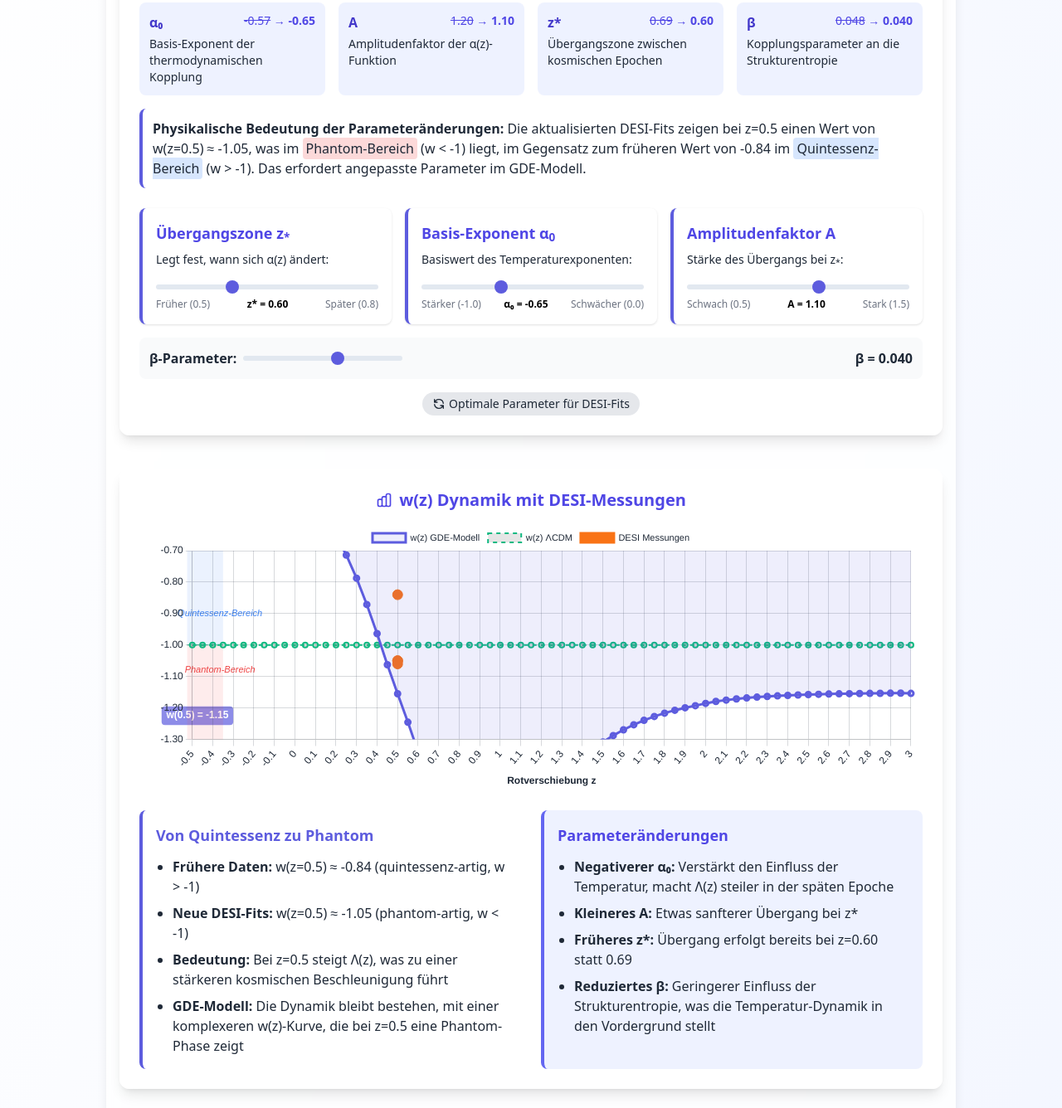
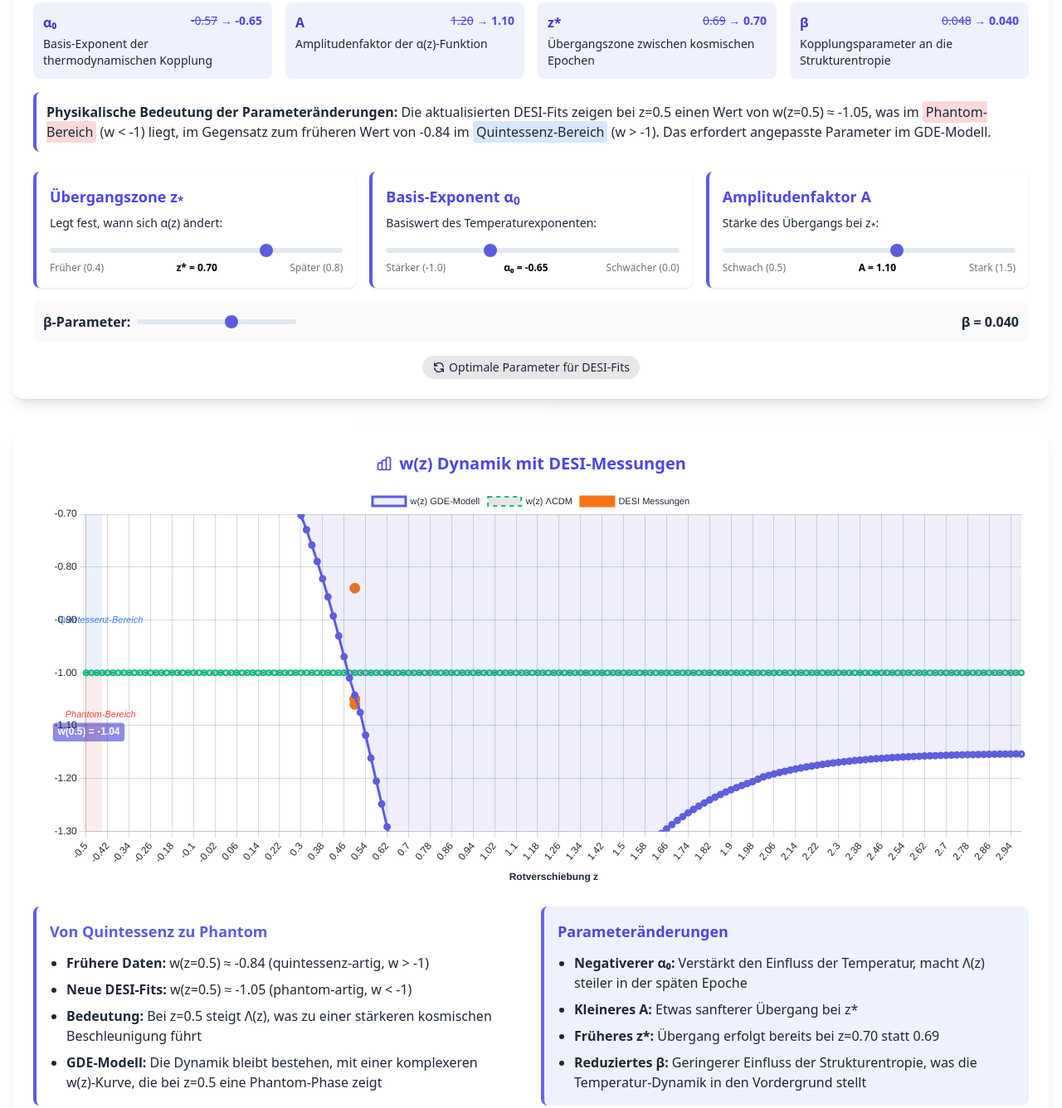
Before and after one commit to Zaha175/LAMBDATERMGDE, a plain HTML site: page index.html in a window 1280 px wide. Shown: the part 612-1948 px from the top of the page at 83% size. Drawn offline with nearby package versions, Linux system fonts and the light colour scheme.

Commit message:
Update index.html

```diff
--- a/index.html
+++ b/index.html
@@ -65,7 +65,7 @@
         }
         .chart-container {
             position: relative;
-            height: 40vh;
+            height: 60vh;
             width: 100%;
             margin-bottom: 1rem;
         }
@@ -142,7 +142,7 @@
 <body class="bg-gradient-to-br from-white to-lightAccent dark:from-gray-900 dark:to-darkAccent text-gray-800 dark:text-gray-100 transition-colors duration-200">
     <div id="loading-bar"></div>
 
-    <div class="container mx-auto px-4 py-8 max-w-5xl shadow-lg rounded-lg bg-white/80 dark:bg-gray-900/80 backdrop-blur-sm">
+    <div class="container mx-auto px-4 py-8 max-w-7xl shadow-lg rounded-lg bg-white/80 dark:bg-gray-900/80 backdrop-blur-sm">
         <header class="flex flex-col md:flex-row justify-between items-center mb-8 relative">
             <div class="absolute -top-8 left-0 right-0 h-2 bg-gradient-to-r from-accent1 via-accent2 to-accent3 rounded-full"></div>
             <div class="text-center md:text-left">
@@ -222,7 +222,7 @@
                     <div class="flex justify-between mb-1">
                         <h4 class="font-semibold text-indigo-700 dark:text-indigo-300">z*</h4>
                         <div class="text-sm text-indigo-600 dark:text-indigo-200">
-                            <span class="line-through">0.69</span> → <span class="font-bold">0.60</span>
+                            <span class="line-through">0.69</span> → <span class="font-bold">0.70</span>
                         </div>
                     </div>
                     <p class="text-sm">
@@ -259,10 +259,10 @@
                     <p class="text-sm mb-2">
                         Legt fest, wann sich α(z) ändert:
                     </p>
-                    <input type="range" id="z_star" min="0.5" max="0.8" step="0.01" value="0.60" class="w-full">
+                    <input type="range" id="z_star" min="0.4" max="0.8" step="0.01" value="0.70" class="w-full">
                     <div class="flex justify-between text-xs text-gray-500 dark:text-gray-400">
-                        <span>Früher (0.5)</span>
-                        <span id="z_star_value" class="font-semibold text-black dark:text-white">z* = 0.60</span>
+                        <span>Früher (0.4)</span>
+                        <span id="z_star_value" class="font-semibold text-black dark:text-white">z* = 0.70</span>
                         <span>Später (0.8)</span>
                     </div>
                 </div>
@@ -348,7 +348,7 @@
                     <ul class="space-y-2 list-disc pl-5">
                         <li><strong>Negativerer α₀:</strong> Verstärkt den Einfluss der Temperatur, macht Λ(z) steiler in der späten Epoche</li>
                         <li><strong>Kleineres A:</strong> Etwas sanfterer Übergang bei z*</li>
-                        <li><strong>Früheres z*:</strong> Übergang erfolgt bereits bei z=0.60 statt 0.69</li>
+                        <li><strong>Früheres z*:</strong> Übergang erfolgt bereits bei z=0.70 statt 0.69</li>
                         <li><strong>Reduziertes β:</strong> Geringerer Einfluss der Strukturentropie, was die Temperatur-Dynamik in den Vordergrund stellt</li>
                     </ul>
                 </div>
@@ -370,7 +370,7 @@
             <div class="p-4 bg-gradient-to-r from-white to-lightAccent dark:from-gray-900 dark:to-darkAccent rounded-lg">
                 <h4 class="text-lg font-semibold mb-3 text-primary dark:text-blue-300">Physikalische Auswirkungen auf den Lambda-Term</h4>
                 <p class="mb-3">
-                    Mit den angepassten Parametern (α₀ = -0.65, A = 1.10, z* = 0.60, β = 0.040) zeigt der Lambda-Term folgende Eigenschaften:
+                    Mit den angepassten Parametern (α₀ = -0.65, A = 1.10, z* = 0.70, β = 0.040) zeigt der Lambda-Term folgende Eigenschaften:
                 </p>
                 <div class="grid grid-cols-1 md:grid-cols-2 gap-6">
                     <ul class="space-y-2 list-disc pl-5">
@@ -429,7 +429,7 @@
         <div class="text-center mt-8 p-4 bg-gradient-to-r from-white to-lightAccent dark:from-gray-900 dark:to-darkAccent rounded-lg shadow">
             <h3 class="text-xl font-semibold mb-3 text-primary">Zusammenfassung</h3>
             <p class="text-gray-700 dark:text-gray-300">
-                Das GDE-Modell kann mit angepassten Parametern (α₀ = -0.65, A = 1.10, z* = 0.60, β = 0.040) die neuesten DESI-Fits
+                Das GDE-Modell kann mit angepassten Parametern (α₀ = -0.65, A = 1.10, z* = 0.70, β = 0.040) die neuesten DESI-Fits
                 reproduzieren, die eine phantom-artige Dunkle Energie (w < -1) bei z=0.5 nahelegen. Diese Anpassung betont die
                 Flexibilität des thermodynamischen Ansatzes und verleiht der beobachteten Dynamik eine physikalische Grundlage.
             </p>
@@ -446,16 +446,16 @@
     <script>
         // --- Data Generation based on GDE Model ---
         function generateData() {
-            // Generate a detailed redshift range
+            // Generate a detailed redshift range with higher resolution
             const zRange = [];
-            const zStep = 0.05;
+            const zStep = 0.02; // Higher resolution (was 0.05)
             for (let z = -0.5; z <= 3; z += zStep) {
                 zRange.push(parseFloat(z.toFixed(2)));
             }
 
             // Model parameters (updated version for phantom dynamics)
             const modelParams = {
-                z_star: 0.60,  // Down from 0.69
+                z_star: 0.70,  // Updated from 0.60
                 alpha_0: -0.65, // Down from -0.57
                 alpha_amp: 1.10, // Down from 1.20
                 beta: 0.040  // Down from 0.048
@@ -568,7 +568,7 @@
 
         // Model parameters that can be adjusted by the user
         let modelParams = {
-            z_star: 0.60,
+            z_star: 0.70,
             alpha_0: -0.65,
             alpha_amp: 1.10,
             beta: 0.040
@@ -1098,7 +1098,7 @@
                 resetButton.addEventListener('click', function() {
                     // Reset to optimal values for DESI fits
                     modelParams = {
-                        z_star: 0.60,
+                        z_star: 0.70,
                         alpha_0: -0.65,
                         alpha_amp: 1.10,
                         beta: 0.040
```
